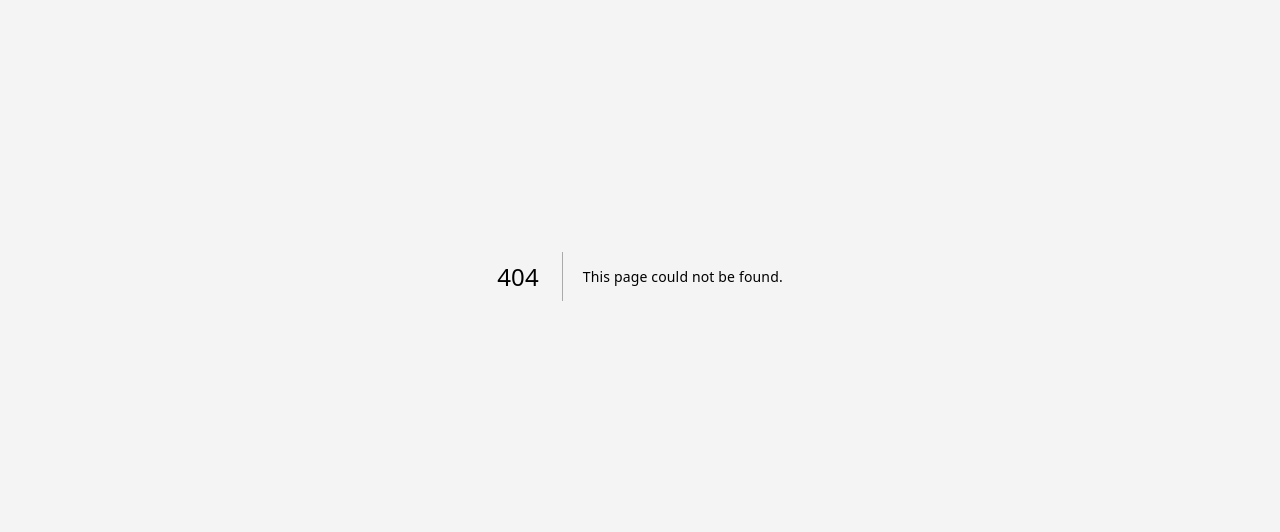
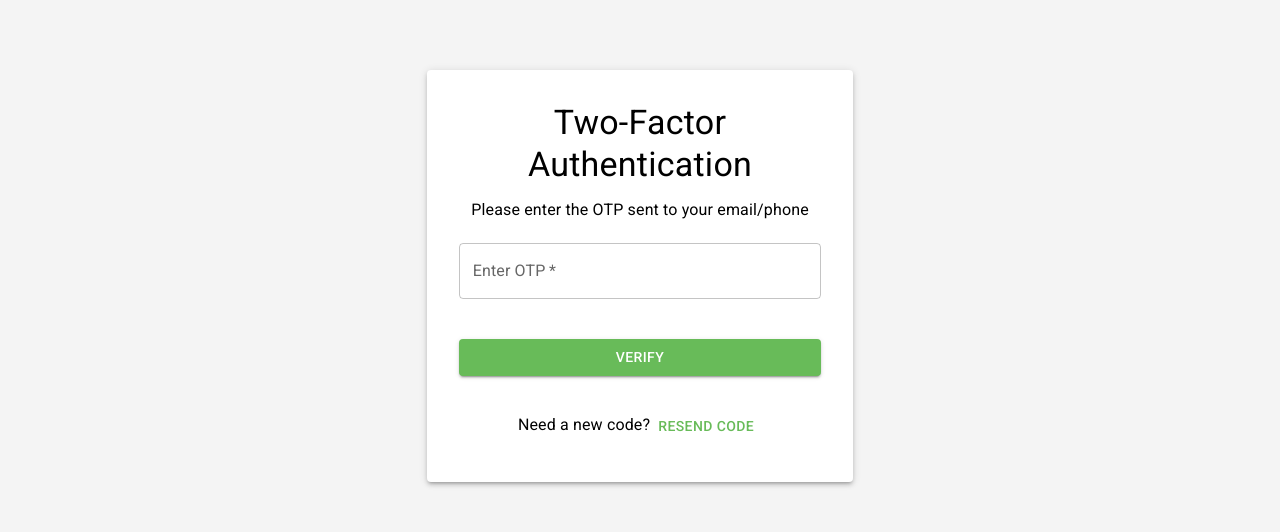
Before and after one commit to Billrept/MaeJoo_Hathaway, a Next.js app in the folder nextjs/: page /2fa in a window 1280 px wide. Before the commit this address had no page. Shown: the part 188-720 px from the top of the page. Built offline with nearby package versions, Linux system fonts and the light colour scheme.

Commit message:
Added 2fa page

```diff
--- /dev/null
+++ b/nextjs/pages/2fa.js
@@ -0,0 +1,95 @@
+import { useState, useEffect } from 'react';
+import { TextField, Button, Grid, Typography, Paper, Link } from '@mui/material';
+import { useRouter } from 'next/router';
+import axios from 'axios';
+
+const TwoFactorAuth = () => {
+  const [otp, setOtp] = useState('');
+  const [error, setError] = useState('');
+  const [success, setSuccess] = useState('');
+  const router = useRouter();
+
+  useEffect(() => {
+    document.body.style.overflow = "hidden";
+
+    return () => {
+      document.body.style.overflow = "auto";
+    };
+  }, []);
+
+  const handleVerifyOtp = async (e) => {
+    e.preventDefault();
+
+    try {
+      // Replace with actual API call to verify the OTP
+      const response = await axios.post('http://localhost:8000/auth/verify-otp', {
+        otp,
+      });
+
+      if (response.data.success) {
+        setSuccess('OTP verified successfully!');
+        router.push('/dashboard');
+      } else {
+        setError('Invalid OTP. Please try again.');
+      }
+    } catch (err) {
+      setError('Failed to verify OTP. Please try again.');
+      console.error('Error verifying OTP:', err);
+    }
+  };
+
+  const resendCode = async (e) => {
+    try{
+        const response = await axios.post('http://localhost:8000/auth/resend-code');
+    }catch (error){
+        setError('Failed to resend code.');
+        console.error('Error resending code', error)
+    }
+  };
+
+  return (
+    <Grid container justifyContent="center" alignItems="center" style={{ minHeight: '100vh' }}>
+      <Grid item xs={12} sm={8} md={4}>
+        <Paper elevation={3} style={{ padding: '2rem', textAlign: 'center' }}>
+          <Typography variant="h4" gutterBottom>
+            Two-Factor Authentication
+          </Typography>
+          <Typography variant="body1" gutterBottom>
+            Please enter the OTP sent to your email/phone
+          </Typography>
+          <form onSubmit={handleVerifyOtp}>
+            <TextField
+              label="Enter OTP"
+              variant="outlined"
+              fullWidth
+              margin="normal"
+              value={otp}
+              onChange={(e) => setOtp(e.target.value)}
+              required
+            />
+            {error && <Typography color="error">{error}</Typography>}
+            {success && <Typography color="success.main">{success}</Typography>}
+            <Button
+              type="submit"
+              variant="contained"
+              fullWidth
+              sx={{ marginTop: '2rem', marginBottom: '2rem', backgroundColor: '#68BB59', color:"#ffffff" }}
+            >
+              Verify
+            </Button>
+            <Typography variant="body1" gutterBottom>
+                Need a new code?
+                <Link>
+                    <Button variant="text" onClick={resendCode} style={{ color: '#68BB59' }}>
+                        Resend code
+                    </Button>
+                </Link>
+            </Typography>
+          </form>
+        </Paper>
+      </Grid>
+    </Grid>
+  );
+};
+
+export default TwoFactorAuth;
--- a/nextjs/pages/dashboard.js
+++ b/nextjs/pages/dashboard.js
@@ -33,7 +33,7 @@ const Dashboard = () => {
 
         // *** function to get user-tracked ticker, wanted in 2D arrays specifically { ticker: str, pricing: float, pred_price: float, pred_vola: float } but can be in different order
 
-        const response = await axios.get('http://localhost:8000/auth/user_stocks', {input : userId})
+        const response = await axios.get('http://localhost:8000/auth/user-stocks', {input : userId})
         const newRows = response.data.map(item => [
             item.ticker,
             item.pricing,
```
Also changed, not shown: nextjs/pages/login.js (+29 -9 lines), nextjs/pages/signup.js (+34 -6 lines).
